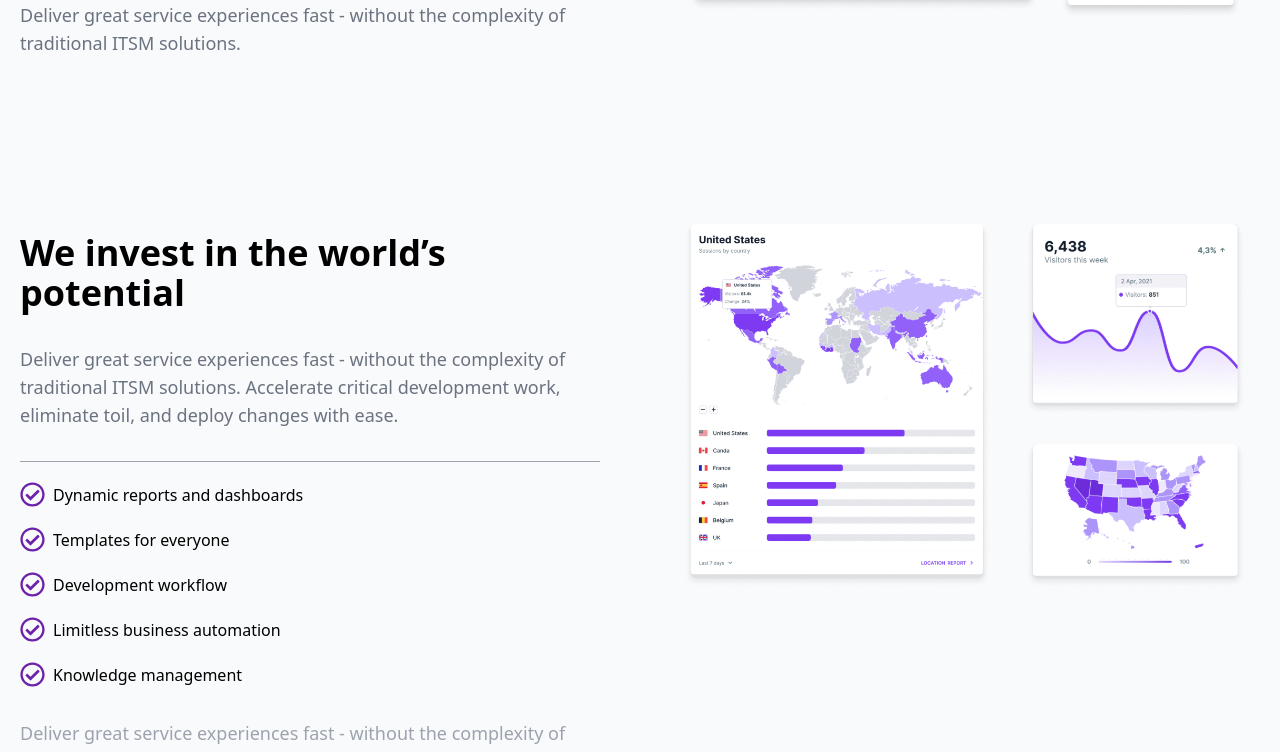
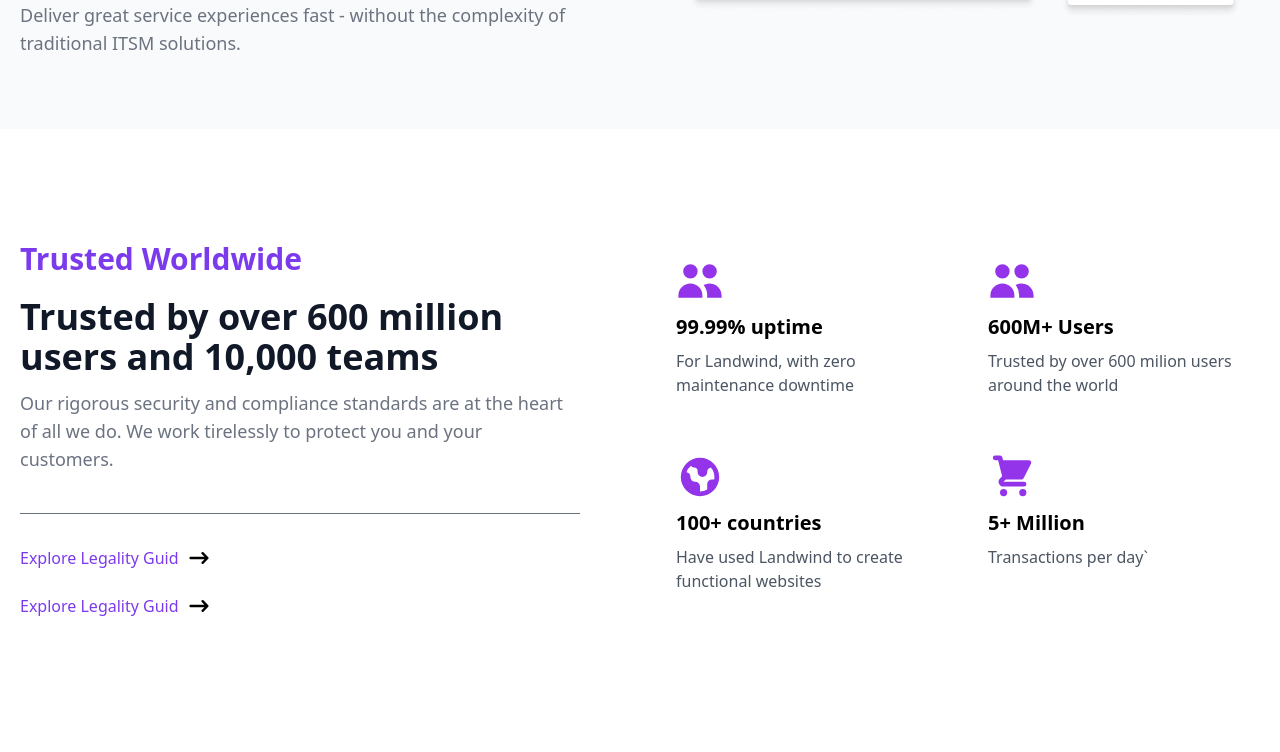
Before and after one commit to Apple197/AjayCo, a Next.js app: page / in a window 1280 px wide. Shown: the part 1216-1968 px from the top of the page. Built offline with nearby package versions, Linux system fonts and the light colour scheme.

Commit message:
Deleted Section in this updated file.

```diff
--- a/app/page.js
+++ b/app/page.js
@@ -16,7 +16,7 @@
       <Herosection />
       <Logos />
       <Tools />
-      <Toolinfo2 />
+
       <Trustedby />
       <Pricing />
       <Accordian />
```
